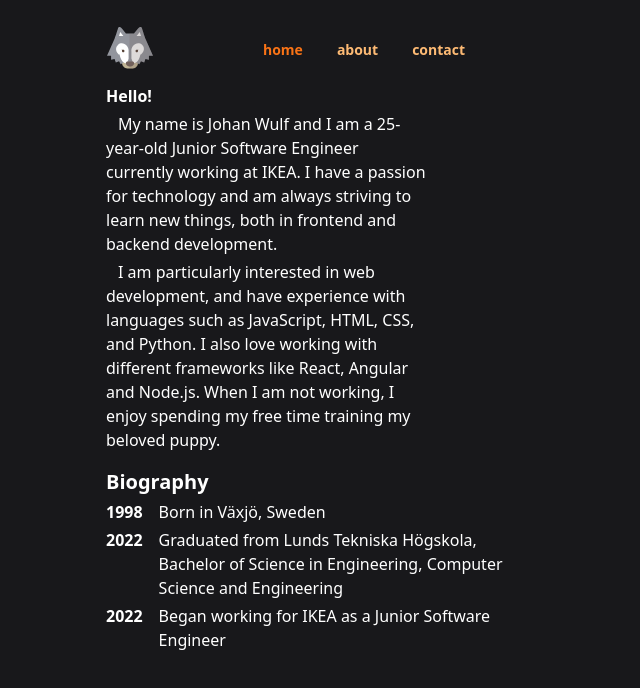
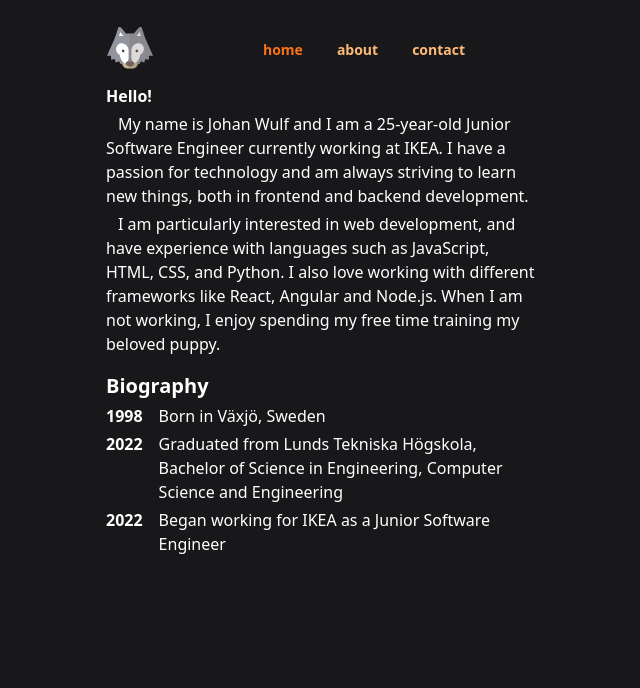
Before and after one commit to johanwulf/johanwulf.github.io, a React (Vite) app: page / in a window 1280 px wide. Shown: the top 688 px of the page, without its empty margins (318-958 px from the left). Built offline with nearby package versions, Linux system fonts and the light colour scheme.

Commit message:
styling fixes

```diff
--- a/src/App.tsx
+++ b/src/App.tsx
@@ -79,7 +79,7 @@
         </div>
         <div className="mr-2 ml-2">
           <div
-            className={`flex flex-col gap-1 transition-all duration-500 ease-in-out w-80 opacity-100 text-white mb-4`}
+            className={`flex flex-col gap-1 transition-all duration-500 ease-in-out opacity-100 text-white mb-4`}
           >
             <p className="text-l font-semibold">Hello!</p>
             <div className="indent-3">
--- a/src/index.css
+++ b/src/index.css
@@ -6,4 +6,5 @@
   background-color: #18181b;
   display: flex;
   justify-content: center;
+  overflow-x: hidden;
 }
```
